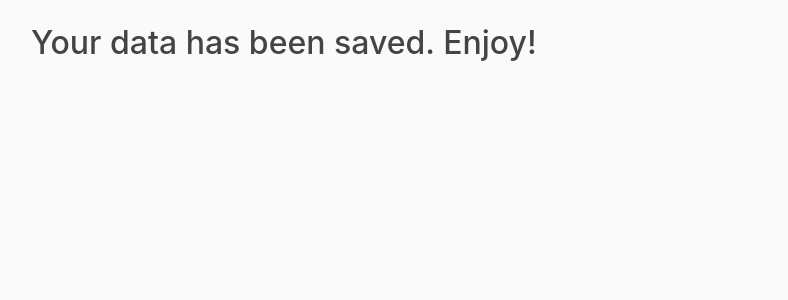
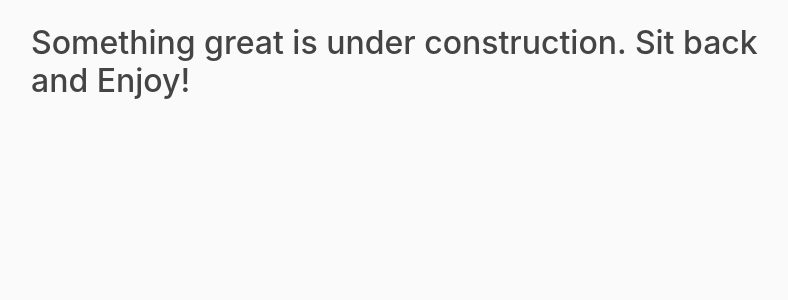
Before and after one commit to KirtiPriya07/project, a Django app: template webpage/templates/webpage/home.html in a window 1280 px wide. Shown: the part 56-356 px from the top of the page, without its empty margins (54-842 px from the left). Run offline with Django 5.2, Linux system fonts and the light colour scheme; the template is opened without the code that fills it, so the values that code supplies are empty; some libraries are stand-ins or nearby versions.

Commit message:
urls update

```diff
--- a/project/urls.py
+++ b/project/urls.py
@@ -19,5 +19,5 @@ from django.urls import path, include
 
 urlpatterns = [
     path("admin/", admin.site.urls),
-    path("webpage/", include("webpage.urls"))
+    path("", include("webpage.urls"))
 ]
--- a/webpage/templates/webpage/home.html
+++ b/webpage/templates/webpage/home.html
@@ -1,4 +1,4 @@
 {% extends "webpage/base.html" %}
 {% block content %}
-    <h2> Your data has been saved. Enjoy!</h2>
+    <h2> Something great is under construction. Sit back and Enjoy!</h2>
 {% endblock content %}
```
